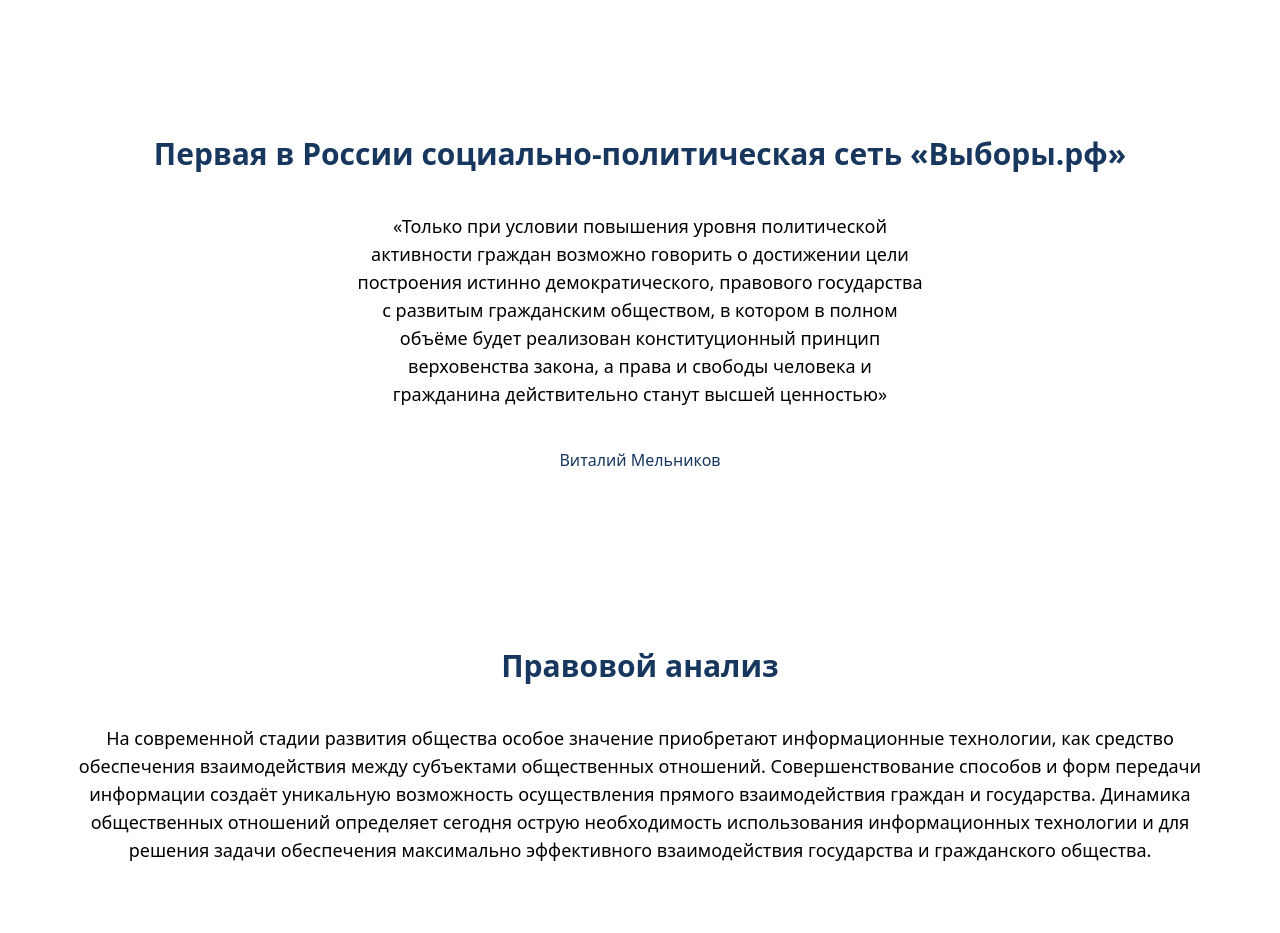
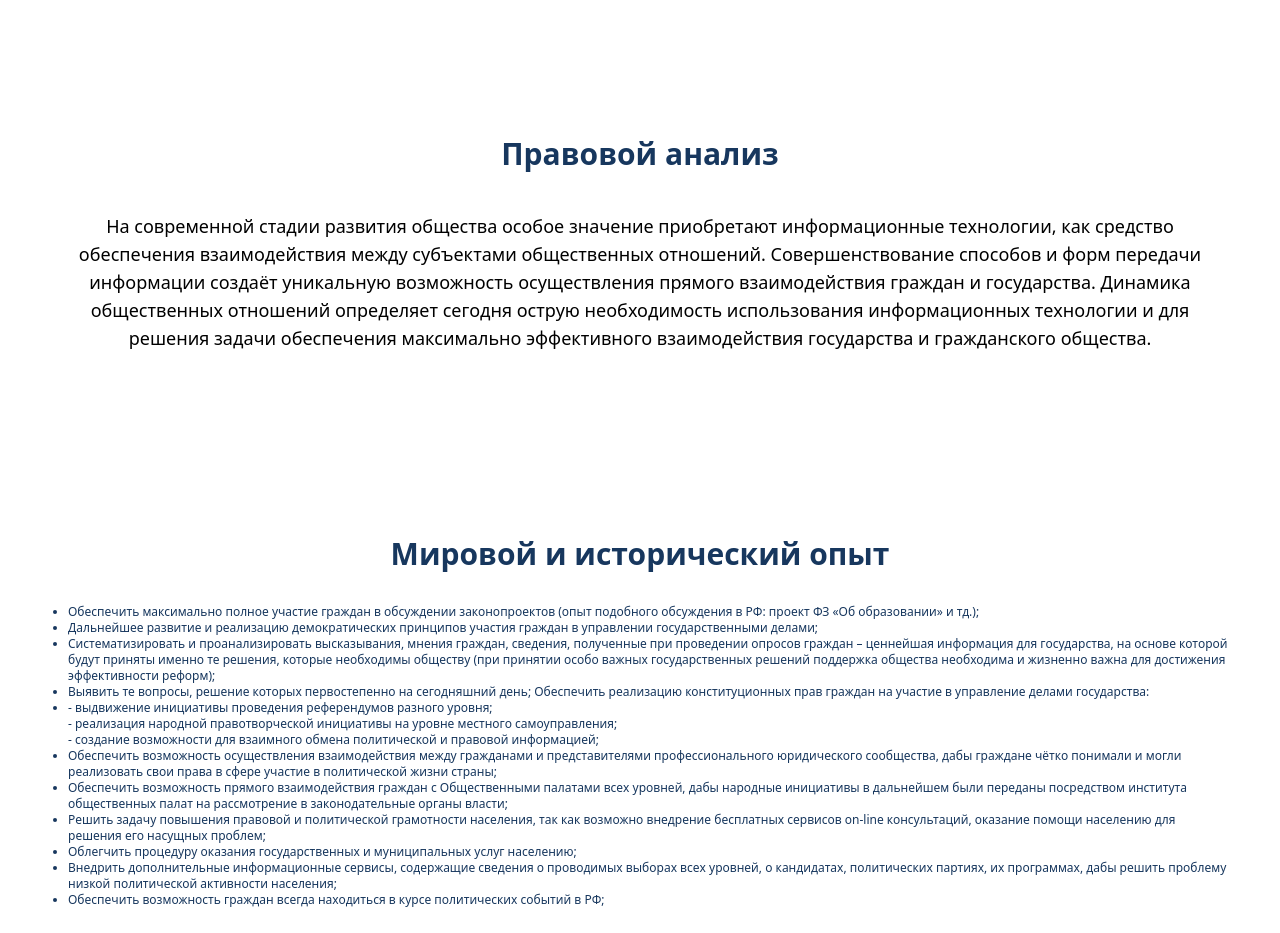
Before and after one commit to Elberd-Chakhiev/present-just-for-watch, a website: page index.html in a window 1280 px wide. Shown: the part 840-1773 px from the top of the page. Drawn offline with Linux system fonts and the light colour scheme.

Commit message:
fix bugg

```diff
--- a/index.html
+++ b/index.html
@@ -311,7 +311,7 @@
         </section> -->
 
 
-        <section class="flex items-center justify-center w-full h-auto lg:my-16 mt-44">
+        <!-- <section class="flex items-center justify-center w-full h-auto lg:my-16 mt-44">
             <div class="container text-center">
                 <h2 class="text-blue--theme font-bold text-3xl"> Первая в России
                     социально-политическая сеть
@@ -328,7 +328,7 @@
 
                 <h3 class="text-blue--theme">Виталий Мельников</h3>
             </div>
-        </section>
+        </section> -->
 
 
         <section class="flex items-center justify-center w-full h-auto lg:my-16 mt-44">
```
